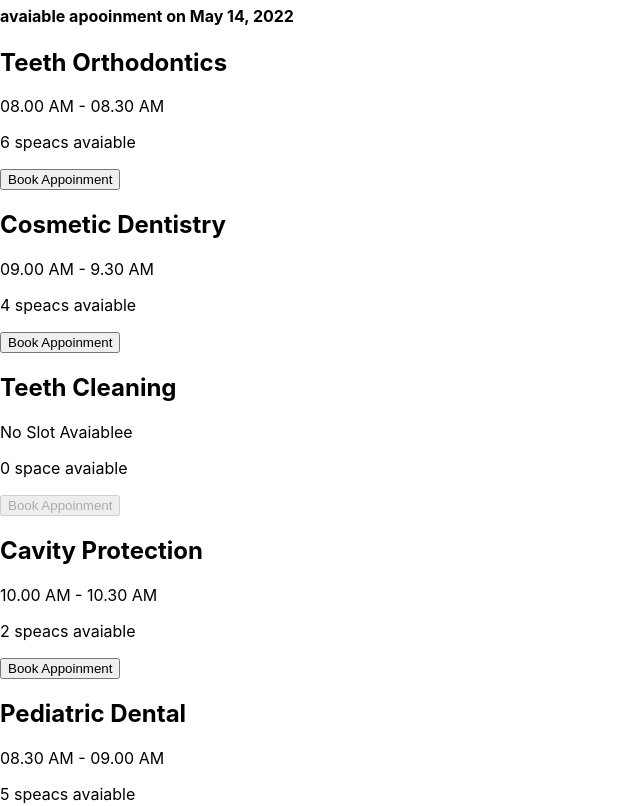
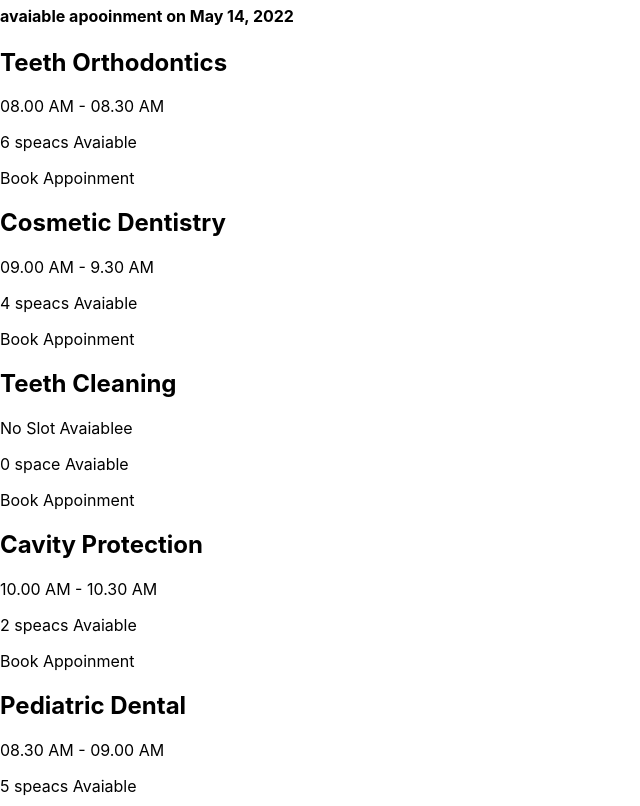
Before and after one commit to sajeeb-ahmeed/Doctor-protals, a React (Create React App) app: page /appointment in a window 1280 px wide. Shown: the part 2500-3306 px from the top of the page, without its empty margins (0-640 px from the left). Built offline with nearby package versions, Linux system fonts and the light colour scheme.

Commit message:
dynamic modal

```diff
--- a/src/Pages/Appoinment/AvaiableAppoinment.js
+++ b/src/Pages/Appoinment/AvaiableAppoinment.js
@@ -1,9 +1,11 @@
 import { format } from 'date-fns';
 import React, { useEffect, useState } from 'react';
+import BookingModal from './BookingModal';
 import Service from './Service';
 
 const AvaiableAppoinment = ({ date }) => {
     const [services, setServices] = useState([]);
+    const [treatment, setTreatment] = useState(null);
     useEffect(() => {
         fetch('services.json')
             .then(res => res.json())
@@ -14,9 +16,17 @@
             <h4 className='text-xl text-secondary text-center uppercase'>  avaiable apooinment on {format(date, 'PP')}</h4>
             <div className='grid gird-cols-1 md:grid-cols-2 lg:grid-cols-3 gap-5'>
                 {
-                    services.map(service => <Service key={service._id} service={service}></Service>)
+                    services.map(service =>
+                        <Service
+                            key={service._id}
+                            service={service}
+                            setTreatment={setTreatment}
+                        >
+
+                        </Service>)
                 }
             </div>
+            {treatment && <BookingModal treatment={treatment}></BookingModal>}
         </div>
     );
 };
--- /dev/null
+++ b/src/Pages/Appoinment/BookingModal.js
@@ -0,0 +1,23 @@
+import React from 'react';
+
+const BookingModal = ({ treatment }) => {
+    const { name, slots } = treatment;
+    return (
+        <div>
+
+            <input type="checkbox" id="booking-modal" class="modal-toggle" />
+            <div class="modal modal-bottom sm:modal-middle">
+                <div class="modal-box">
+                    <label for="booking-modal" class="btn btn-sm btn-circle absolute right-2 top-2">✕</label>
+                    <h3 class="font-bold text-lg text-secondary"> Booking For: {name}</h3>
+                    <p class="py-4">You've been selected for a chance to get one year of subscription to use Wikipedia for free!</p>
+                    <div class="modal-action">
+                        <label for="booking-modal" class="btn">Yay!</label>
+                    </div>
+                </div>
+            </div>
+        </div>
+    );
+};
+
+export default BookingModal;
--- a/src/Pages/Appoinment/Service.js
+++ b/src/Pages/Appoinment/Service.js
@@ -1,6 +1,6 @@
 import React from 'react';
 
-const Service = ({ service }) => {
+const Service = ({ service, setTreatment }) => {
     const { name, slots } = service
     return (
         <div class="card lg:max-w-lg bg-base-100 shadow-xl">
@@ -13,9 +13,12 @@
                             <span className='text-red-400'>No Slot Avaiablee</span>
                     }
                 </p>
-                <p>{slots.length} {slots.length > 1 ? 'speacs' : 'space'}  avaiable</p>
+                <p>{slots.length} {slots.length > 1 ? 'speacs' : 'space'}  Avaiable</p>
                 <div class="card-actions justify-center">
-                    <button disabled={slots.length === 0} class="btn btn-secondary">Book Appoinment</button>
+                    <label for="booking-modal"
+                        disabled={slots.length === 0}
+                        onClick={() => setTreatment(service)}
+                        class="btn btn-secondary text-white uppercase">Book Appoinment</label>
                 </div>
             </div>
         </div>
```
